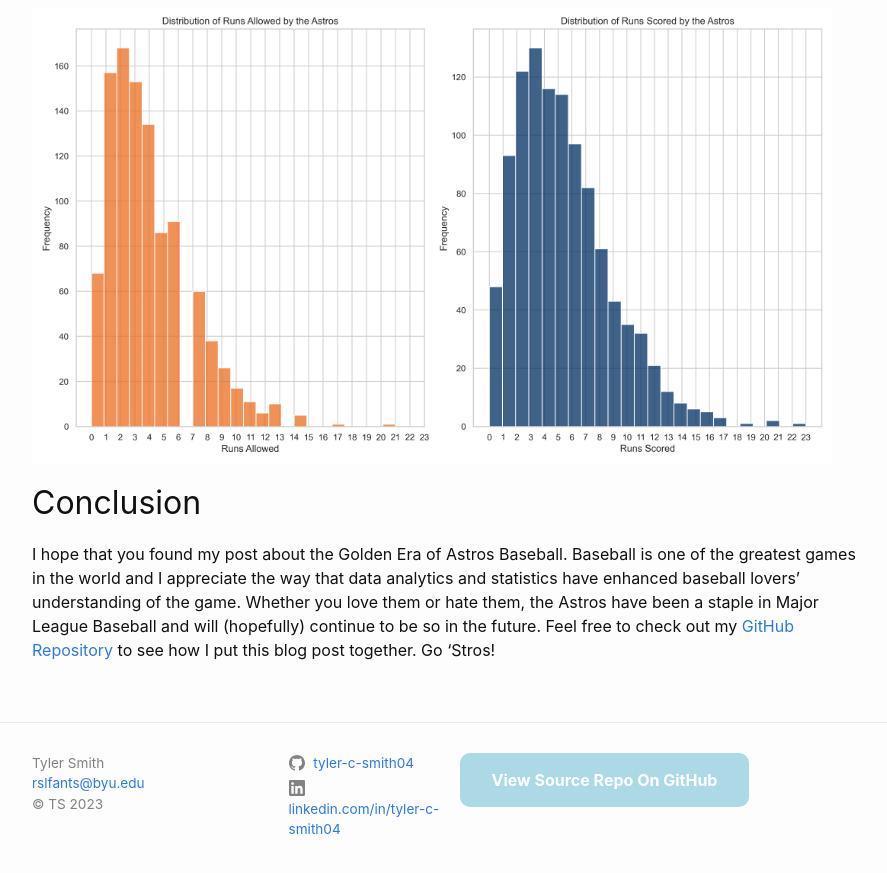
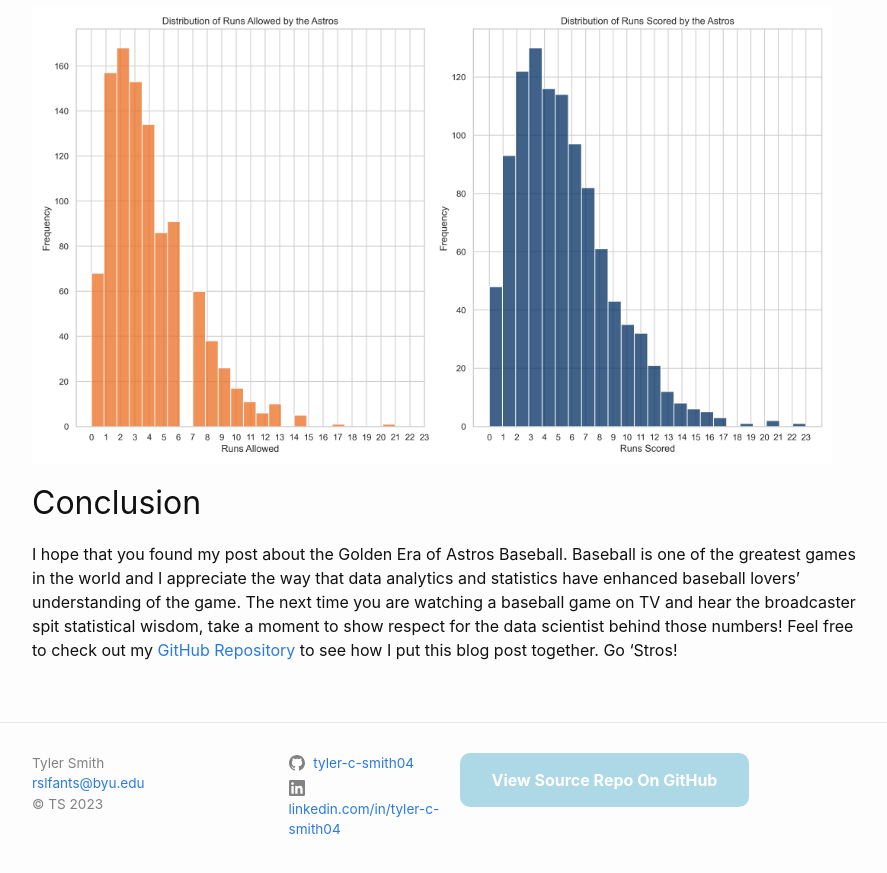
Before and after one commit to tyler-c-smith04/blog, a Jekyll site: the page built from _posts/2023-12-05-golden-era.md, in a window 1280 px wide and 900 px high, scrolled down 5219 px. Shown: the top 873 px of the window, without its empty margins (188-1075 px from the left). Built offline with Jekyll 4.4.1, drawn with Linux system fonts in a browser that asks for light colours; comment, search, counter and statistics services are not loaded.

Commit message:
Update 2023-12-05-golden-era.md

```diff
--- a/_posts/2023-12-05-golden-era.md
+++ b/_posts/2023-12-05-golden-era.md
@@ -60,4 +60,4 @@ Since 2017, the Astros' pitching staff has pitched 68 shutout games (0 runs allo
 
 <h2>Conclusion</h2>
 
-I hope that you found my post about the Golden Era of Astros Baseball. Baseball is one of the greatest games in the world and I appreciate the way that data analytics and statistics have enhanced baseball lovers' understanding of the game. Whether you love them or hate them, the Astros have been a staple in Major League Baseball and will (hopefully) continue to be so in the future. Feel free to check out my [GitHub Repository](https://github.com/tyler-c-smith04/semester_project) to see how I put this blog post together. Go 'Stros!
+I hope that you found my post about the Golden Era of Astros Baseball. Baseball is one of the greatest games in the world and I appreciate the way that data analytics and statistics have enhanced baseball lovers' understanding of the game. The next time you are watching a baseball game on TV and hear the broadcaster spit statistical wisdom, take a moment to show respect for the data scientist behind those numbers! Feel free to check out my [GitHub Repository](https://github.com/tyler-c-smith04/semester_project) to see how I put this blog post together. Go 'Stros!
```
